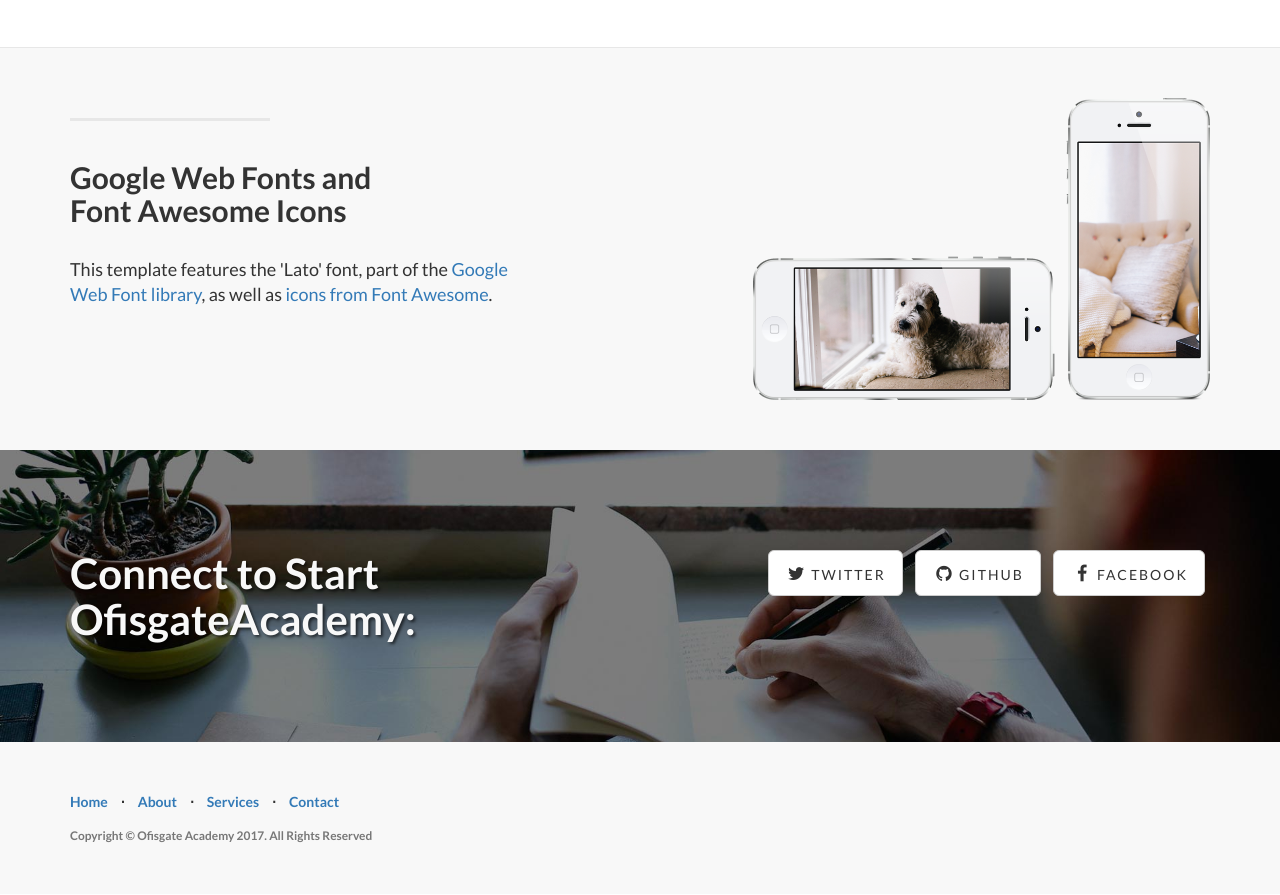
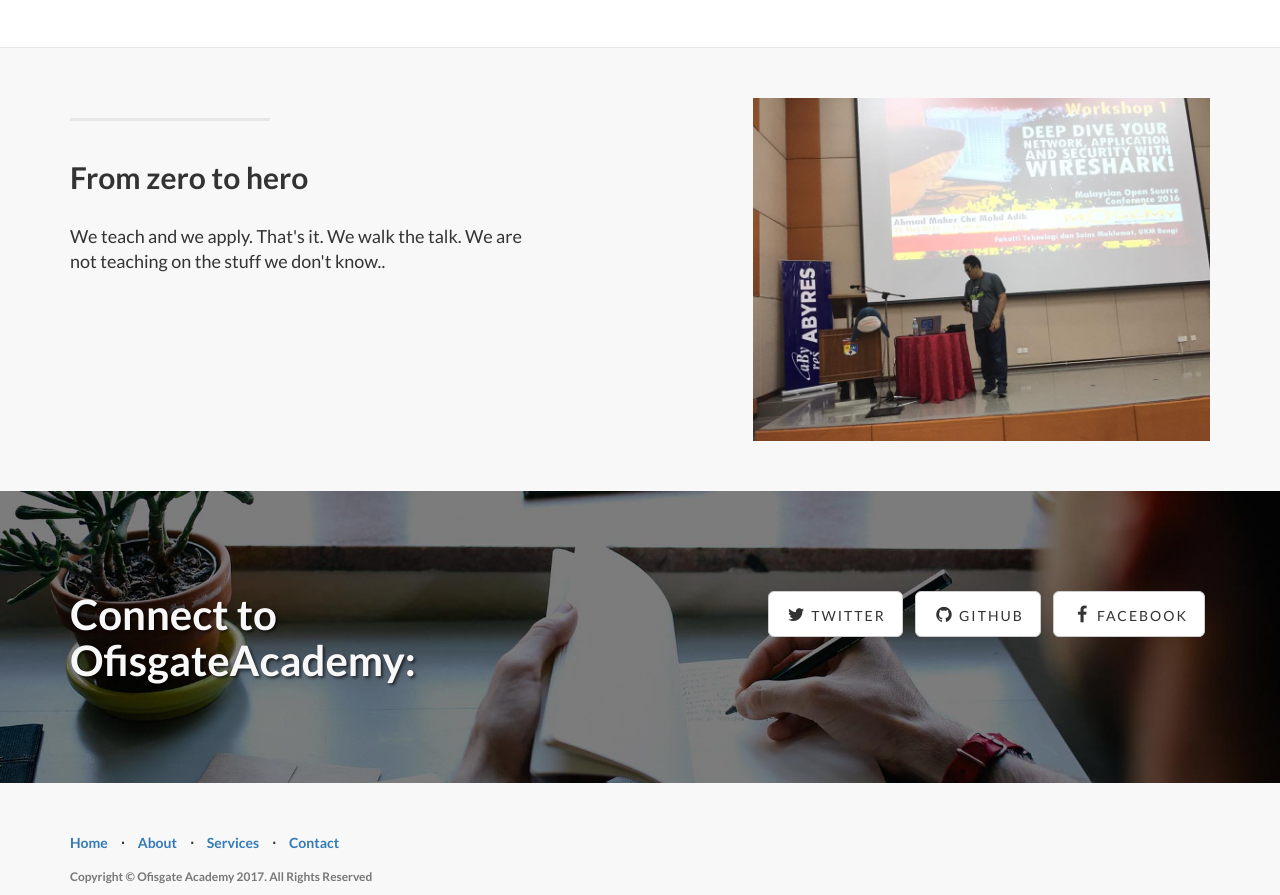
Before and after one commit to OfisgateAcademy/portal, a plain HTML site: page index.html in a window 1280 px wide. Shown: the part 1590-2485 px from the top of the page. Drawn offline with Linux system fonts and the light colour scheme.

Commit message:
Include image
This is real!

```diff
--- a/index.html
+++ b/index.html
@@ -151,11 +151,11 @@
                 <div class="col-lg-5 col-sm-6">
                     <hr class="section-heading-spacer">
                     <div class="clearfix"></div>
-                    <h2 class="section-heading">Google Web Fonts and<br>Font Awesome Icons</h2>
-                    <p class="lead">This template features the 'Lato' font, part of the <a target="_blank" href="http://www.google.com/fonts">Google Web Font library</a>, as well as <a target="_blank" href="http://fontawesome.io">icons from Font Awesome</a>.</p>
+                    <h2 class="section-heading">From zero to hero</h2>
+                    <p class="lead">We teach and we apply. That's it. We walk the talk. We are not teaching on the stuff we don't know.</a>.</p>
                 </div>
                 <div class="col-lg-5 col-lg-offset-2 col-sm-6">
-                    <img class="img-responsive" src="img/phones.png" alt="">
+                    <img class="img-responsive" src="img/MaherMOSC2016.jpeg" alt="">
                 </div>
             </div>
 
@@ -172,7 +172,7 @@
 
             <div class="row">
                 <div class="col-lg-6">
-                    <h2>Connect to Start OfisgateAcademy:</h2>
+                    <h2>Connect to OfisgateAcademy:</h2>
                 </div>
                 <div class="col-lg-6">
                     <ul class="list-inline banner-social-buttons">
```
Also changed, not shown: img/MaherMOSC2016.jpeg (added).
